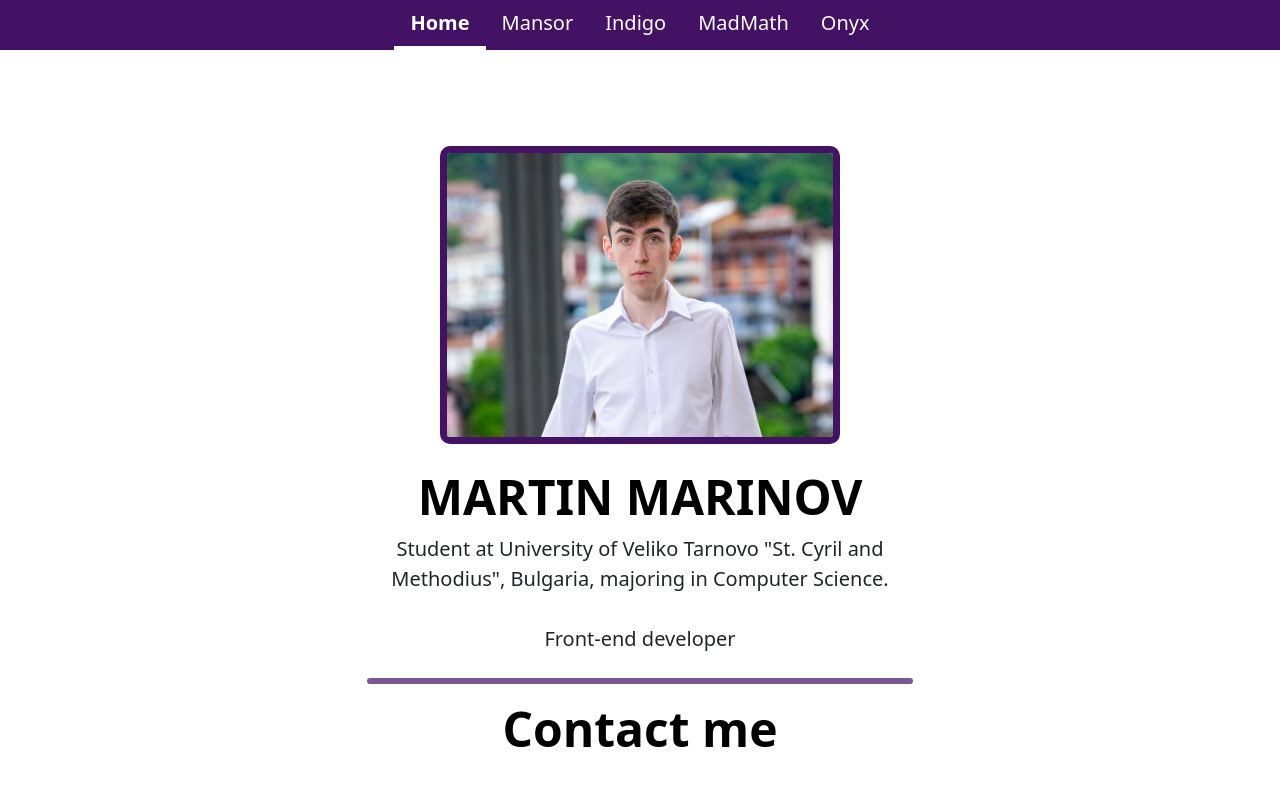
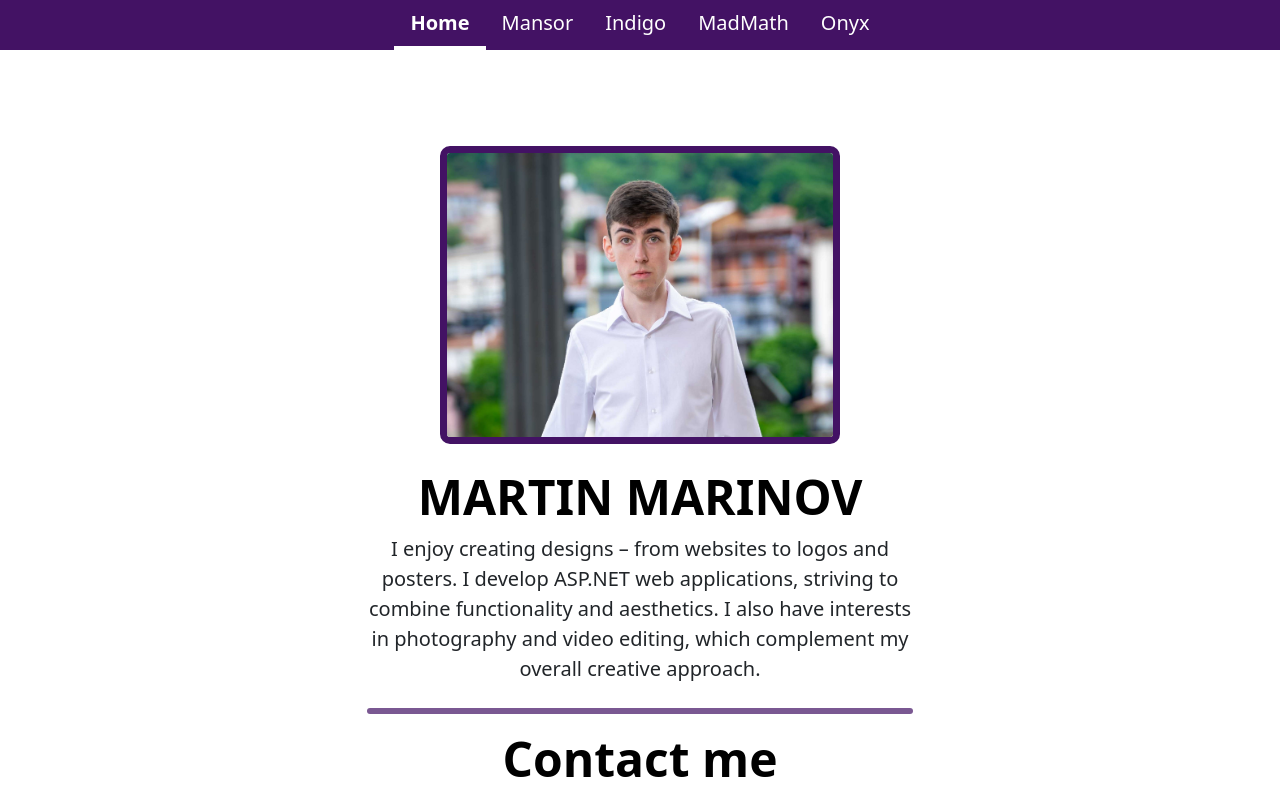
Before and after one commit to Blueonn33/m.marinov, a plain HTML site: page index.html in a window 1280 px wide. Shown: the top 800 px of the page. Drawn offline with nearby package versions, Linux system fonts and the light colour scheme.

Commit message:
редакции

```diff
--- a/index.html
+++ b/index.html
@@ -36,8 +36,10 @@
         alt="">
         <h1 class="display-5 fw-bold text-body-emphasis">MARTIN MARINOV</h1>
         <div class="col-lg-6 mx-auto">
-            <p class="lead mb-4">Student at University of Veliko Tarnovo "St. Cyril and Methodius", Bulgaria, majoring in Computer Science.
-                 <br><br><strong>Front-end developer</strong>
+            <p class="lead mb-4">
+                I enjoy creating designs – from websites to logos and posters. I develop ASP.NET web applications,
+                striving to combine functionality and aesthetics. I also have interests in photography and video editing,
+                which complement my overall creative approach.
             </p>
             <hr>
             <div>
@@ -111,7 +113,7 @@
                     </p>
                     <p class="lead projectDescription">
                         The application is included in the scientific journal "Mathematics, Computer Science and Education"
-                        of the University of Veliko Tarnovo "St. Cyril and Methodius", (VOLUME 7, ISSUE 2).
+                        of the University of Veliko Tarnovo "St. St. Cyril and Methodius", (VOLUME 7, ISSUE 2).
                     </p>
                     <div class="mb-3">
                         <a class="btn btn-outline-secondary btn-lg px-4 fw-bold text-white border-white journalButton" href="https://journals.uni-vt.bg/mcse/bul/vol7/iss2/art8"
@@ -192,7 +194,7 @@
                     </p>
                     <p class="lead projectDescription">
                         The application is included in the scientific journal "Digital Educational Technologies"
-                        of the University of Veliko Tarnovo "St. Cyril and Methodius", (VOLUME 1, ISSUE 2).
+                        of the University of Veliko Tarnovo "St. St. Cyril and Methodius", (VOLUME 1, ISSUE 2).
                     </p>
                     <div class="mb-3">
                         <a class="btn btn-outline-secondary btn-lg px-4 fw-bold text-white border-white journalButton mathBtn"
@@ -303,7 +305,7 @@
                         <div class="card-body">
                             <p class="card-text">Award for applicability in a scientific conference of young
                                 researchers of the Faculty of Mathematics and Informatics. <br>
-                                University of Veliko Tarnovo "St. Cyril and Methodius" </p>
+                                University of Veliko Tarnovo "St. St. Cyril and Methodius" </p>
                             <div class="d-flex justify-content-between align-items-center">
                                 <small class="text-body-secondary">2024</small>
                             </div>
@@ -316,7 +318,7 @@
                         <div class="card-body">
                             <p class="card-text">Award for applicability in a scientific conference of young
                                 researchers of the Faculty of Mathematics and Informatics. <br>
-                                University of Veliko Tarnovo "St. Cyril and Methodius" </p>
+                                University of Veliko Tarnovo "St. St. Cyril and Methodius" </p>
                             <div class="d-flex justify-content-between align-items-center">
                                 <small class="text-body-secondary">2025</small>
                             </div>
```
